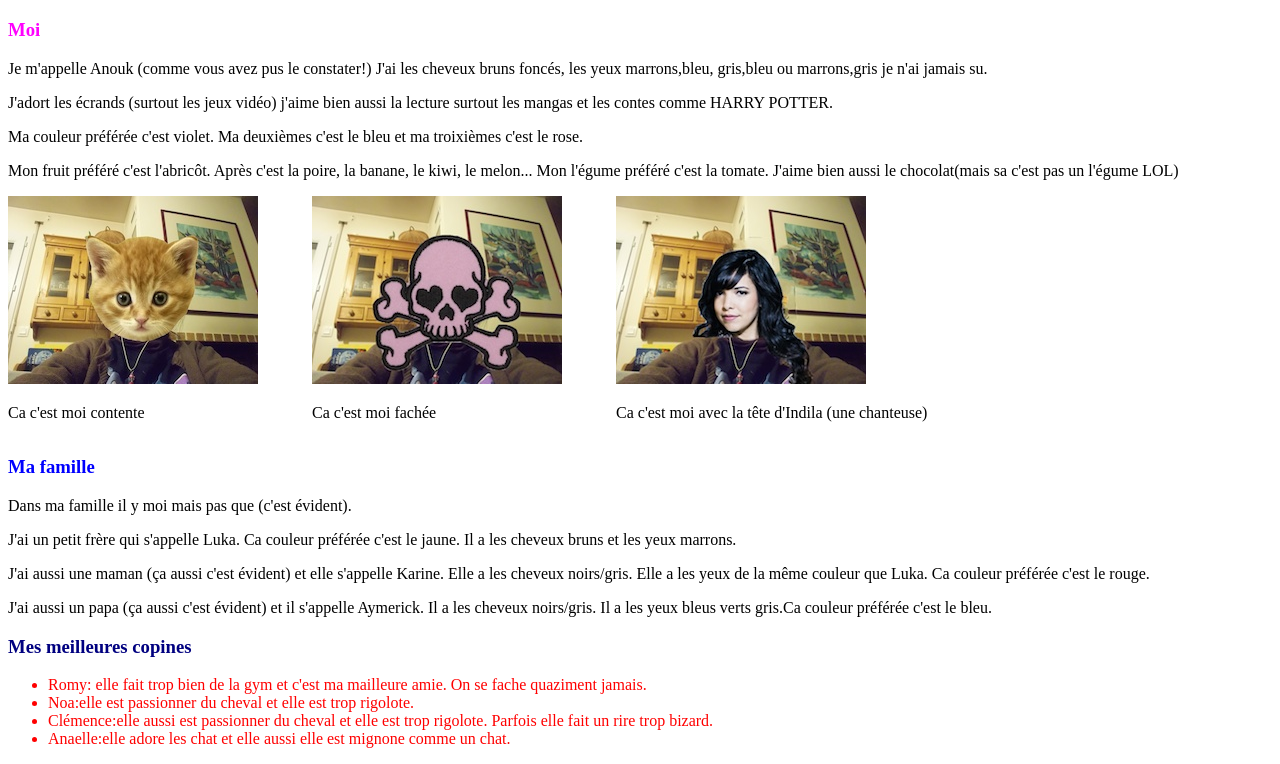
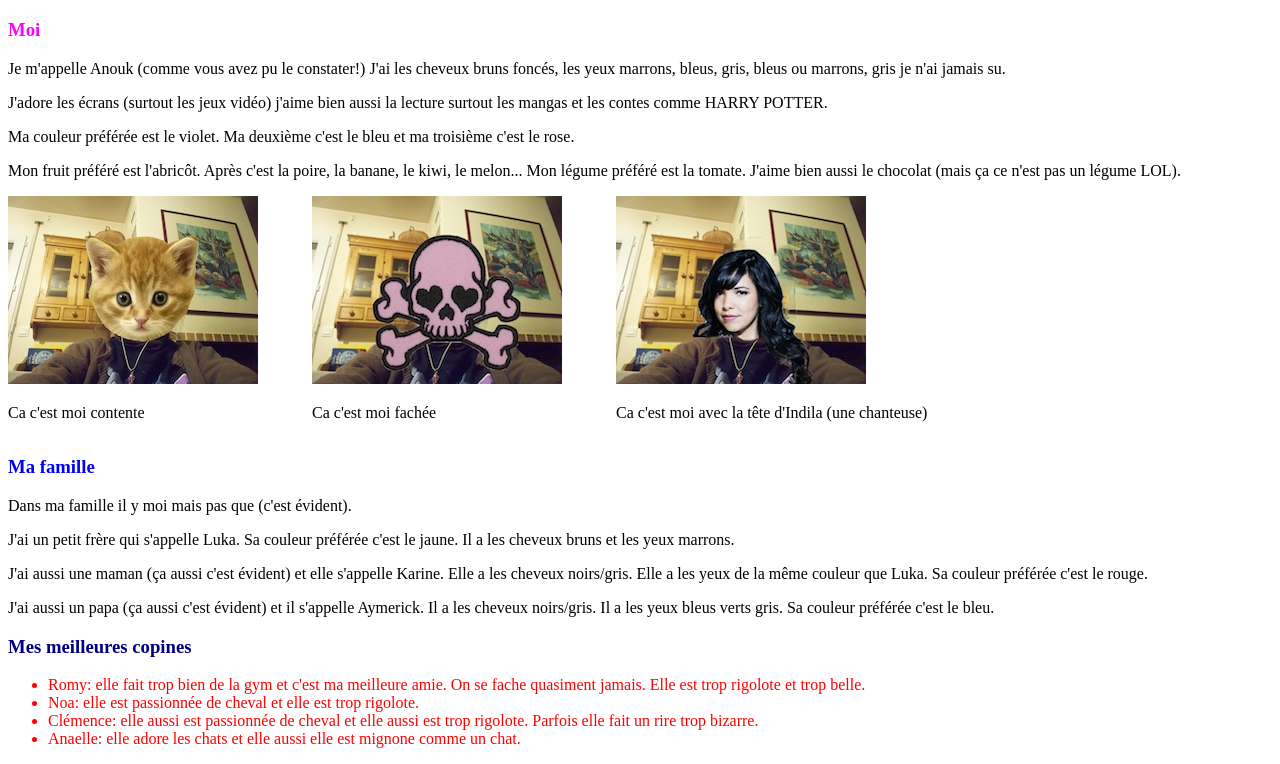
Before and after one commit to anoukcat/anoukcat.github.io, a plain HTML site: page index.html in a window 1280 px wide. Shown: the part 61-825 px from the top of the page. Drawn offline with Linux system fonts and the light colour scheme.

Commit message:
correction fautes orthographe

```diff
--- a/index.html
+++ b/index.html
@@ -24,16 +24,16 @@
 
 	<h3 class="moi">Moi</h3>
 	<p>
-		Je m'appelle Anouk (comme vous avez pus le constater!) J'ai les cheveux bruns foncés, les yeux marrons,bleu, gris,bleu ou marrons,gris je n'ai jamais su.
+		Je m'appelle Anouk (comme vous avez pu le constater!) J'ai les cheveux bruns foncés, les yeux marrons, bleus, gris, bleus ou marrons, gris je n'ai jamais su.
 	</p>
 	<p>
-		J'adort les écrands (surtout les jeux vidéo) j'aime bien aussi la lecture surtout les mangas et les contes comme HARRY POTTER.
+		J'adore les écrans (surtout les jeux vidéo) j'aime bien aussi la lecture surtout les mangas et les contes comme HARRY POTTER.
 	</p>
 	<p>
-		Ma couleur préférée c'est violet. Ma deuxièmes c'est le bleu et ma troixièmes c'est le rose.
+		Ma couleur préférée est le violet. Ma deuxième c'est le bleu et ma troisième c'est le rose.
 	</p>
 	<p>
-		Mon fruit préféré c'est l'abricôt. Après c'est la poire, la banane, le kiwi, le melon... Mon l'égume préféré c'est la tomate. J'aime bien aussi le chocolat(mais sa c'est pas un l'égume LOL)
+		Mon fruit préféré est l'abricôt. Après c'est la poire, la banane, le kiwi, le melon... Mon légume préféré est la tomate. J'aime bien aussi le chocolat (mais ça ce n'est pas un légume LOL).
 	</p>
 
 	<div>
@@ -64,24 +64,24 @@
    </p>
 
    <p>
-   	J'ai un petit frère qui s'appelle Luka. Ca couleur préférée c'est le jaune. Il a les cheveux bruns et les yeux marrons.
+   	J'ai un petit frère qui s'appelle Luka. Sa couleur préférée c'est le jaune. Il a les cheveux bruns et les yeux marrons.
    </p>
 
    <p>
-   	J'ai aussi une maman (ça aussi c'est évident) et elle s'appelle Karine. Elle a les cheveux noirs/gris. Elle a les yeux de la même couleur que Luka. Ca couleur préférée c'est le rouge.
+   	J'ai aussi une maman (ça aussi c'est évident) et elle s'appelle Karine. Elle a les cheveux noirs/gris. Elle a les yeux de la même couleur que Luka. Sa couleur préférée c'est le rouge.
    </p>
 
    <p>
-   	J'ai aussi un papa (ça aussi c'est évident) et il s'appelle Aymerick. Il a les cheveux noirs/gris. Il a les yeux bleus verts gris.Ca couleur préférée c'est le bleu.
+   	J'ai aussi un papa (ça aussi c'est évident) et il s'appelle Aymerick. Il a les cheveux noirs/gris. Il a les yeux bleus verts gris. Sa couleur préférée c'est le bleu.
     </p>
 
     <h3 class="copines">Mes meilleures copines</h3>
     <p>
     	<ul class="copines">
-    		<li>Romy: elle fait trop bien de la gym et c'est ma mailleure amie. On se fache quaziment jamais.</li>
-    		<li>Noa:elle est passionner du cheval et elle est trop rigolote.</li>
-            <li>Clémence:elle aussi est passionner du cheval et elle est trop rigolote. Parfois elle fait un rire trop bizard.</li>
-            <li>Anaelle:elle adore les chat et elle aussi elle est mignone comme un chat.</li>
+    		<li>Romy: elle fait trop bien de la gym et c'est ma meilleure amie. On se fache quasiment jamais. Elle est trop rigolote et trop belle.</li>
+    		<li>Noa: elle est passionnée de cheval et elle est trop rigolote.</li>
+            <li>Clémence: elle aussi est passionnée de cheval et elle aussi est trop rigolote. Parfois elle fait un rire trop bizarre.</li>
+            <li>Anaelle: elle adore les chats et elle aussi elle est mignone comme un chat.</li>
          </ul>
           </p>
 
```
